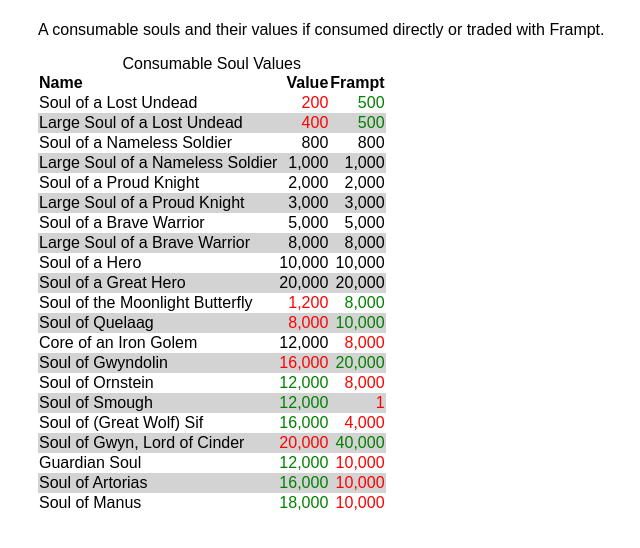
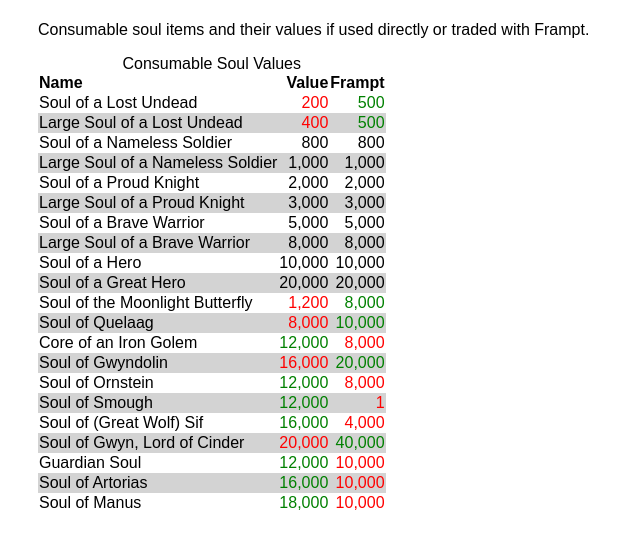
Before and after one commit to michebble/dark_souls, a plain HTML site: page index.html in a window 1280 px wide. Shown: the part 86-634 px from the top of the page, without its empty margins (282-922 px from the left). Drawn offline with Linux system fonts and the light colour scheme.

Commit message:
Fix grammar and missing class
The description grammar should be correct, and each item with
different values should have both a high and low class applied.

```diff
--- a/index.html
+++ b/index.html
@@ -66,7 +66,7 @@
 
 <body>
   <h1>Welcome to Dark Souls</h1>
-  <p>A consumable souls and their values if consumed directly or traded with Frampt.</p>
+  <p>Consumable soul items and their values if used directly or traded with Frampt.</p>
 
   <div>
     <table>
@@ -141,7 +141,7 @@
         </tr>
         <tr>
           <td>Core of an Iron Golem</td>
-          <td>12,000</td>
+          <td class="high">12,000</td>
           <td class="low">8,000</td>
         </tr>
         <tr>
```
